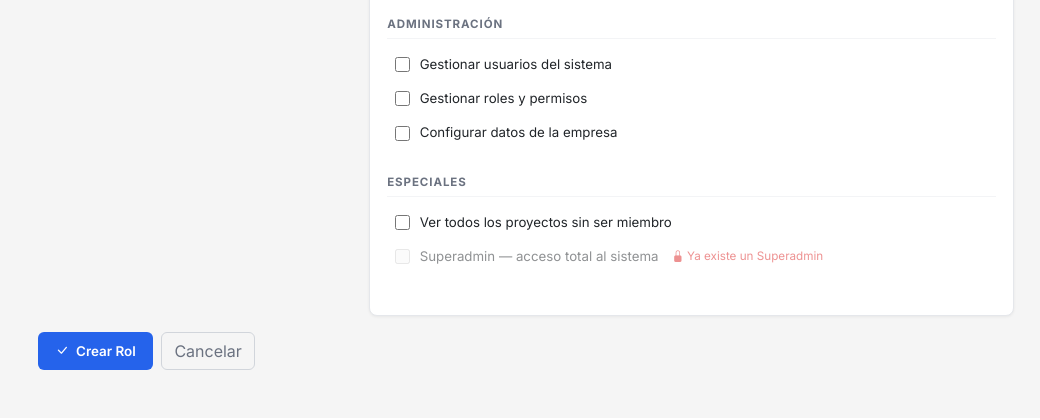
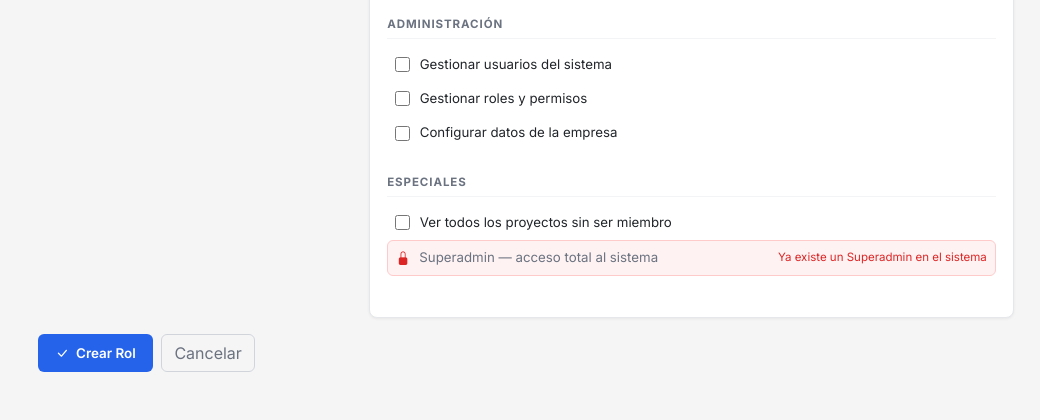
Before and after one commit to harri28/structure, a Django app: page /configuracion/roles/nuevo/ in a window 1280 px wide. Shown: the part 1281-1701 px from the top of the page, without its empty margins (240-1280 px from the left). Before the commit the page ends 1651 px from the top, so only its background shows below. Run offline with Django 5.2, Linux system fonts and the light colour scheme; a user stored in the database is signed in; tables that the repository leaves empty hold one stand-in row (values such as "Sample post").

Commit message:
Roles: bloquear superadmin duplicado de forma robusta
Reemplaza el input disabled (manipulable desde browser devtools) por un div
informativo sin campo de formulario cuando ya existe un rol con es_superadmin=True.
El servidor ya rechazaba el POST, ahora el HTML tampoco envía el campo.

Co-Authored-By: Claude Sonnet 4.6 <noreply@anthropic.com>

```diff
--- a/templates/configuracion/rol_form.html
+++ b/templates/configuracion/rol_form.html
@@ -64,16 +64,14 @@
             </div>
             {% for campo, label in campos %}
             {% if campo == 'es_superadmin' and superadmin_existe and not es_este_superadmin %}
-            <label style="display:flex;align-items:center;gap:.6rem;padding:.4rem .5rem;border-radius:6px;
-                          opacity:.5;margin-bottom:.1rem" title="Ya existe un rol Superadmin en el sistema">
-              <input type="checkbox" name="{{ campo }}" value="1" class="perm-check"
-                     style="width:15px;height:15px;flex-shrink:0;accent-color:#2563eb"
-                     disabled>
-              <span style="font-size:.83rem">{{ label }}</span>
-              <span style="font-size:.73rem;color:#dc2626;margin-left:.25rem">
-                <i class="bi bi-lock-fill"></i> Ya existe un Superadmin
+            <div style="display:flex;align-items:center;gap:.6rem;padding:.4rem .5rem;border-radius:6px;
+                        background:#fef2f2;border:1px solid #fecaca;margin-bottom:.1rem">
+              <i class="bi bi-lock-fill" style="color:#dc2626;font-size:.85rem;flex-shrink:0"></i>
+              <span style="font-size:.83rem;color:#6b7280">{{ label }}</span>
+              <span style="font-size:.72rem;color:#dc2626;margin-left:auto;white-space:nowrap">
+                Ya existe un Superadmin en el sistema
               </span>
-            </label>
+            </div>
             {% else %}
             <label style="display:flex;align-items:center;gap:.6rem;padding:.4rem .5rem;border-radius:6px;
                           cursor:pointer;margin-bottom:.1rem;transition:background .08s"
```
